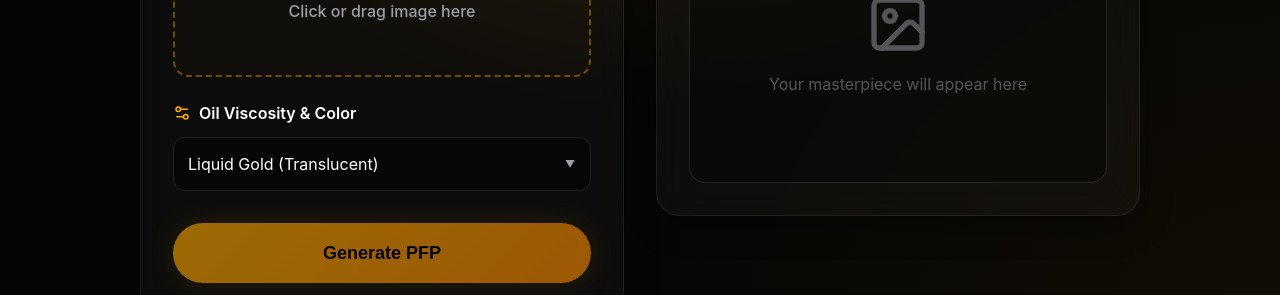
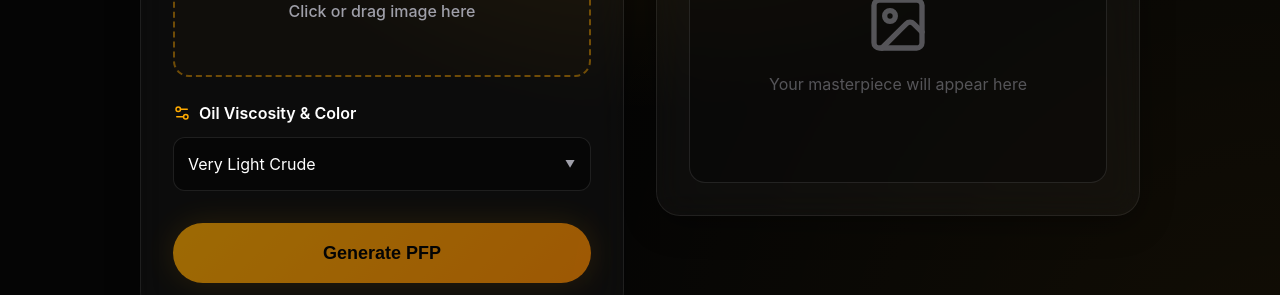
Before and after one commit to SubhanHakim/oiled, a React (Vite) app: page / in a window 1280 px wide. Shown: the part 1200-1495 px from the top of the page. Built offline with nearby package versions, Linux system fonts and the light colour scheme.

Commit message:
update frontend force download mechanism

```diff
--- a/src/components/Generator.jsx
+++ b/src/components/Generator.jsx
@@ -122,19 +122,11 @@ export default function Generator() {
                   value={color}
                   onChange={(e) => setColor(e.target.value)}
                 >
-                  <option value="light_golden_transparent">
-                    Liquid Gold (Translucent)
-                  </option>
-                  <option value="amber_orange_translucent">
-                    Amber Honey (Warm)
-                  </option>
-                  <option value="dark_brown_crude_oil">
-                    Dark Crude (Medium)
-                  </option>
-                  <option value="black_heavy_crude_oil">
-                    Heavy Crude (Thick)
-                  </option>
-                  <option value="neon_green_slime">Neon Slime (Bright)</option>
+                  <option value="very_light_crude">Very Light Crude</option>
+                  <option value="light_crude">Light Crude</option>
+                  <option value="medium_crude">Medium Crude</option>
+                  <option value="heavy_crude">Heavy Crude</option>
+                  <option value="extra_heavy_crude">Extra Heavy Crude</option>
                 </select>
                 <div className="absolute right-4 top-1/2 -translate-y-1/2 pointer-events-none text-zinc-400 text-[10px]">
                   ▼
@@ -196,14 +188,30 @@ export default function Generator() {
             </div>
 
             {result && (
-              <a
-                href={result}
-                download="oiled_pfp.png"
-                className="mt-6 flex items-center justify-center gap-2 bg-white/10 p-4 rounded-xl text-white font-semibold no-underline hover:bg-white/20 transition-colors"
+              <button
+                onClick={async () => {
+                  try {
+                    const response = await fetch(result);
+                    const blob = await response.blob();
+                    const url = window.URL.createObjectURL(blob);
+                    const a = document.createElement("a");
+                    a.style.display = "none";
+                    a.href = url;
+                    a.download = `oiled_pfp_${Date.now()}.png`;
+                    document.body.appendChild(a);
+                    a.click();
+                    window.URL.revokeObjectURL(url);
+                    document.body.removeChild(a);
+                  } catch (error) {
+                    console.error("Download failed:", error);
+                    window.open(result, "_blank");
+                  }
+                }}
+                className="mt-6 flex items-center w-full justify-center border-none cursor-pointer gap-2 bg-white/10 p-4 rounded-xl text-white font-semibold no-underline hover:bg-white/20 transition-colors"
               >
                 <Download size={20} />
                 Download HD Image
-              </a>
+              </button>
             )}
           </div>
         </div>
```
Also changed, not shown: 1 other file (tests, documents, lock files or other folders).
